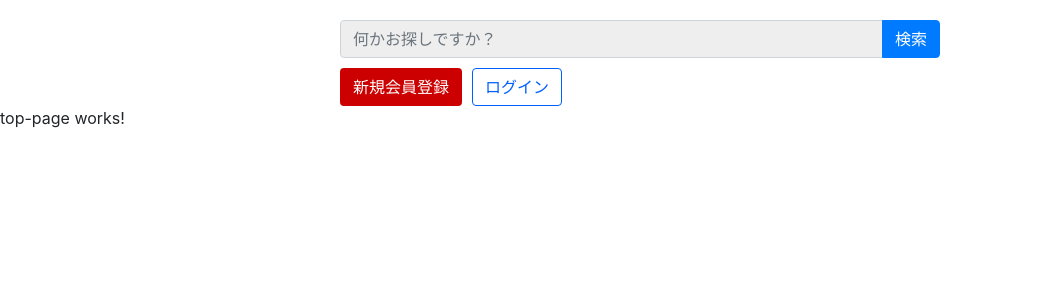
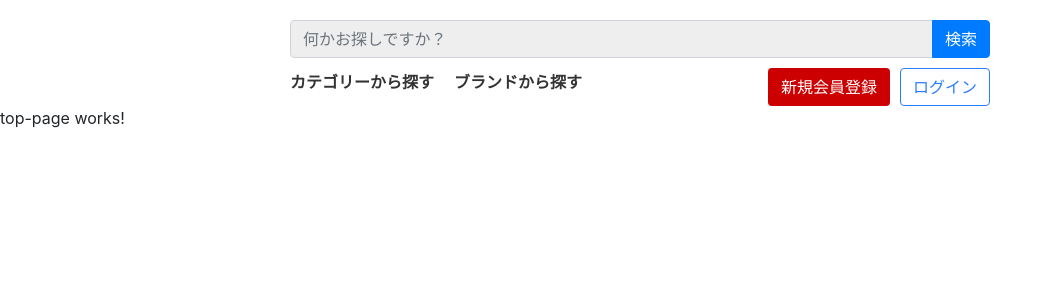
Before and after one commit to akihiro117/rakucari-front, an Angular app: page /top in a window 1280 px wide. Shown: the top 300 px of the page, without its empty margins (0-1052 px from the left). Built offline with nearby package versions, Linux system fonts and the light colour scheme.

Commit message:
カテゴリーから探すとブランドから探すメニューを追加。

```diff
--- a/src/app/common/header/header.component.html
+++ b/src/app/common/header/header.component.html
@@ -7,6 +7,10 @@
   </div>
   <div class="menu-group" align="center">
     <div>
+      <span class="pull-down"><b>カテゴリーから探す</b></span>
+      <span class="pull-down"><b>ブランドから探す</b></span>
+    </div>
+    <div>
       <button class="btn btn-register" (click)="toMemberRegistrationForm()">新規会員登録</button>
       <button class="btn btn-login" (click)="toLoginForm()">ログイン</button>
     </div>
--- a/src/app/common/header/header.component.scss
+++ b/src/app/common/header/header.component.scss
@@ -1,4 +1,4 @@
-$maxHeaderWidth: 600px;
+$maxHeaderWidth: 700px;
 $minHeaderWidth: 300px;
 $largeDisplayWidth: 800px;
 
@@ -24,18 +24,29 @@ $largeDisplayWidth: 800px;
 
 .btn-login {
   background-color: white;
-  color: #005FFF;
-  border-color: #005FFF;
+  color: #2C7CFF;
+  border-color: #2C7CFF;
 }
 
 .btn-login:hover {
-  background-color: #005FFF;
+  background-color: #2C7CFF;
   color: white;
   border-color: white;
 }
 
 .menu-group {
   margin-top: 10px;
+}
+
+.pull-down {
+  cursor: pointer;
+  color: #333333;
+  vertical-align: middle;
+  margin-right: 20px;
+}
+
+.pull-down:hover {
+  color: #2C7CFF;
 }
 
 // ----------------------------------------------
```
